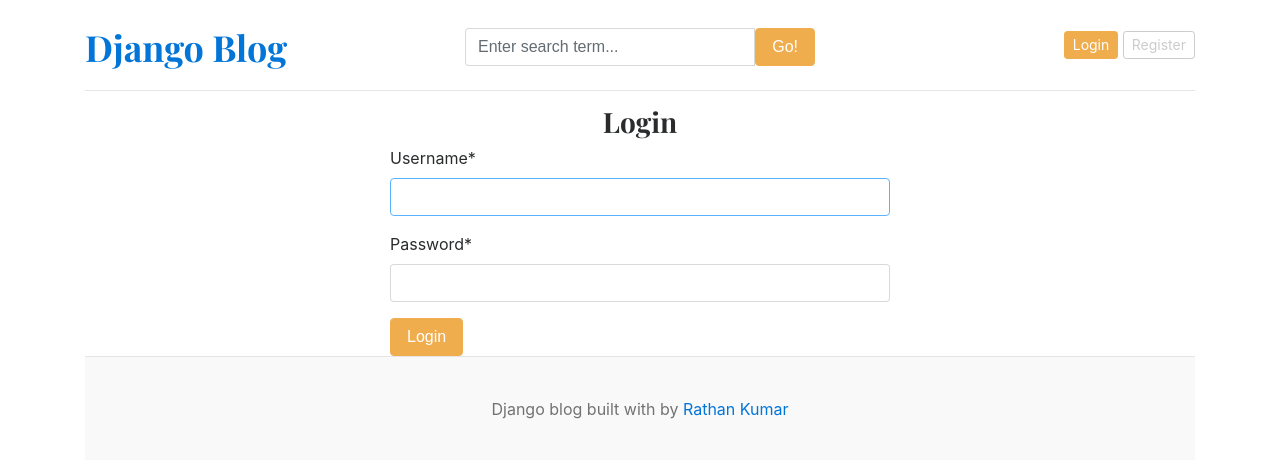
After one commit to subatheesan-k/django-blog, a Django app: page /login/ in a window 1280 px wide. The commit adds this page. Shown: the top 460 px of the page. Run offline with Django 5.2, Linux system fonts and the light colour scheme; data that the repository does not hold is empty; some libraries are stand-ins or nearby versions.

Commit message:
registration and login

```diff
--- a/blog_main/settings.py
+++ b/blog_main/settings.py
@@ -40,6 +40,8 @@ INSTALLED_APPS = [
 
     'blogs',
     'assignments',
+    'crispy_forms',
+    'crispy_bootstrap4',
 ]
 
 MIDDLEWARE = [
@@ -133,3 +135,5 @@ DEFAULT_AUTO_FIELD = 'django.db.models.BigAutoField'
 
 MEDIA_URL = '/media/'
 MEDIA_ROOT = BASE_DIR /'media'
+
+CRISPY_TEMPLATE_PACK = 'bootstrap4'
--- a/blog_main/urls.py
+++ b/blog_main/urls.py
@@ -25,6 +25,9 @@ urlpatterns = [
     path('admin/', admin.site.urls),
     path('', views.home, name='home'),
     path('category/', include('blogs.urls')),
-    path('<slug:slug>/', BlogsView.posts, name='posts'),
+    path('blogs/<slug:slug>/', BlogsView.posts, name='posts'),
     path('blogs/search/', BlogsView.search, name='search'),
+    path('register/', views.register, name='register'),
+    path('login/', views.login, name='login'),
+    path('logout/', views.logout, name='logout'),
 ]+ static(settings.MEDIA_URL, document_root=settings.MEDIA_ROOT)
--- a/blog_main/views.py
+++ b/blog_main/views.py
@@ -1,6 +1,9 @@
-from django.shortcuts import render
+from django.shortcuts import redirect, render
 
 from blogs.models import Category, Blog
+from .forms import RegistrationForm
+from django.contrib.auth.forms import AuthenticationForm
+from django.contrib import auth
 
 def home(request):
     featured_posts = Blog.objects.filter(is_featured=True, status='Published').order_by('-updated_at')
@@ -10,3 +13,39 @@ def home(request):
         'posts':posts,
     }
     return render(request, 'home.html', context)
+
+def register(request):
+    if request.method == 'POST':
+        form = RegistrationForm(request.POST)
+        if form.is_valid():
+            form.save()
+            return redirect('register')
+        else:
+            print(form.errors)
+    else:
+        form = RegistrationForm()
+    context = {
+        'form': form,
+    }
+    return render(request, 'register.html', context)
+
+def login(request):
+    if request.method == 'POST':
+        form = AuthenticationForm(request, request.POST)
+        if form.is_valid():
+            username = form.cleaned_data['username']
+            password = form.cleaned_data['password']
+
+            user = auth.authenticate(username=username, password=password)
+            if user is not None:
+                auth.login(request, user)
+            return redirect('home')
+    form = AuthenticationForm()
+    context = {
+        'form': form,
+    }
+    return render(request, 'login.html', context)
+
+def logout(request):
+    auth.logout(request)
+    return redirect('home')
--- a/templates/base.html
+++ b/templates/base.html
@@ -32,8 +32,14 @@
                     </form>
                 </div>
                 <div class="col-4 d-flex justify-content-end align-items-center">
-                    <a class="btn btn-sm btn-warning" href="#">Login</a> &nbsp;
-                    <a class="btn btn-sm btn-outline-secondary" href="#">Register</a>
+                    {% if not user.is_authenticated %}
+                    <a class="btn btn-sm btn-warning" href="{% url 'login' %}">Login</a> &nbsp;
+                    <a class="btn btn-sm btn-outline-secondary" href="{% url 'register' %}">Register</a>
+                    {% else %}
+                    <span>You're logged in as {{user}}</span>
+                    &emsp;
+                    <span><a href="{% url 'logout' %}">Logout</a></span>
+                    {% endif %}
                 </div>
             </div>
         </header>
--- /dev/null
+++ b/templates/login.html
@@ -0,0 +1,11 @@
+{% extends 'base.html' %}
+
+{% block content %}
+{% load crispy_forms_tags %}
+<h3 class="text-center">Login</h3>
+<form action="{% url 'login' %}" method="POST" style="width: 500px; margin: auto;">
+    {% csrf_token %}
+    {{form | crispy}}
+    <button type="submit" class="btn btn-warning">Login</button>
+</form>
+{% endblock %}
```
Also changed, not shown: blog_main/forms.py (added, +7 -0 lines), templates/register.html (added, +11 -0 lines).
